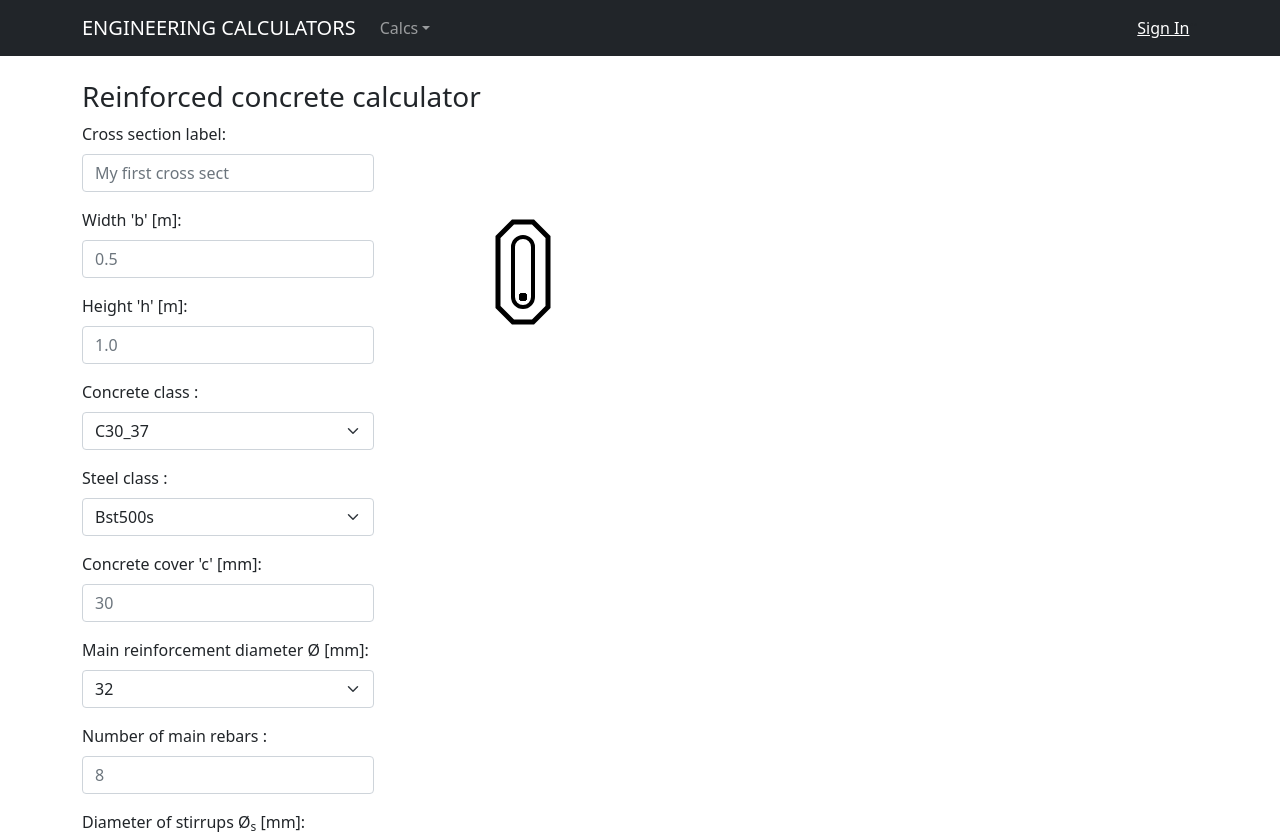
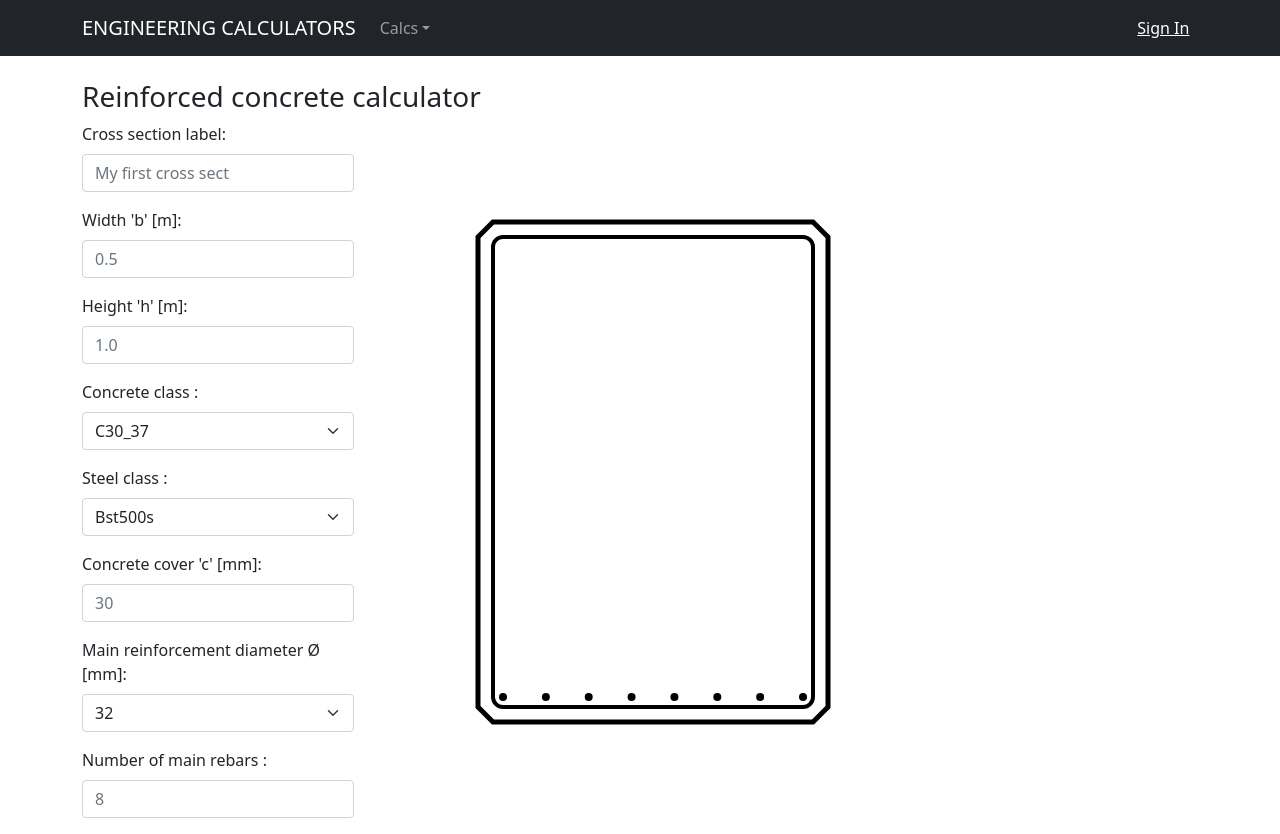
Before and after one commit to wowvaqa/engclcfe, a React (Create React App) app: page /reinforcedconcretecalc in a window 1280 px wide. Shown: the top 834 px of the page. Built offline with nearby package versions, Linux system fonts and the light colour scheme.

Commit message:
FIX: Reinforced Concrete static dimensions

```diff
--- a/src/graphics/ReinforcedConcreteDynamicDraw.js
+++ b/src/graphics/ReinforcedConcreteDynamicDraw.js
@@ -32,7 +32,7 @@ const ReinforcedConcreteDynamicDraw = (props) => {
   }, [props.bValue, props.hValue]);
 
   return (
-    <Stage width={800} height={600}>
+    <Stage width={820} height={620}>
       <Layer>
         <ConcreteRect
           bValue={bValue}
--- a/src/views/ReinforcedConcreteCalcView.js
+++ b/src/views/ReinforcedConcreteCalcView.js
@@ -328,8 +328,8 @@ const ReinforcedConcreteCalcView = () => {
           </Col>
           <Col>
             <ReinforcedConcreteDynamicDraw
-              bValue={bValue * 100}
-              hValue={hValue * 100}
+              bValue={350}
+              hValue={500}
               noOfBarsValue={noOfBarsValue}
             />
             {/*
```
